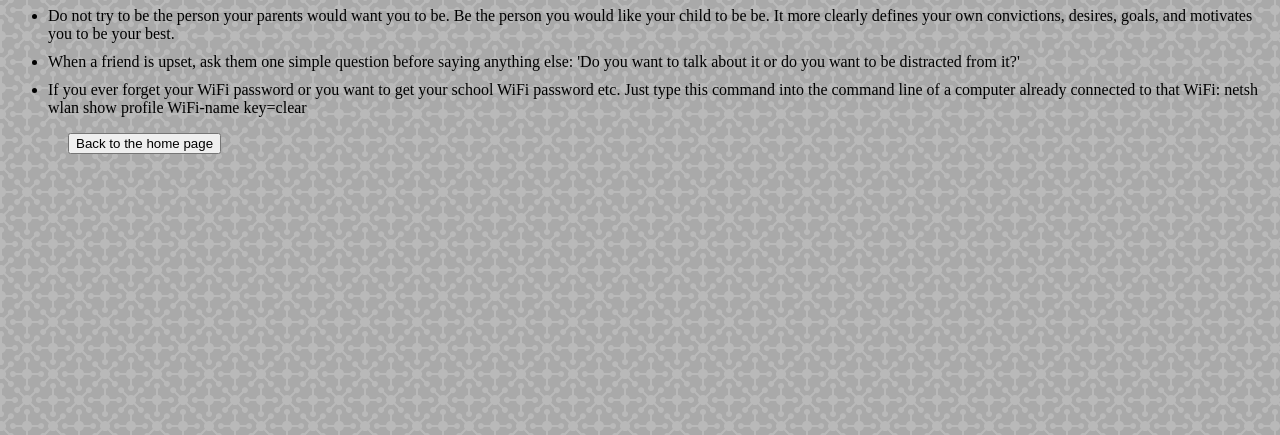
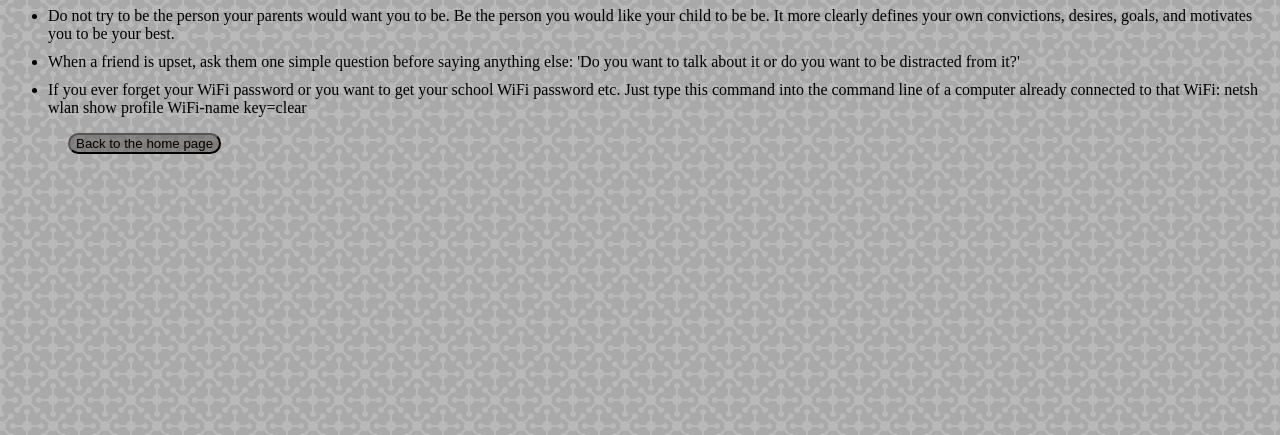
Before and after one commit to Ts1po/Secrets-access, a website: page public/secret.html in a window 1280 px wide. Shown: the part 381-816 px from the top of the page. Drawn offline with Linux system fonts and the light colour scheme.

Commit message:
update button

```diff
--- a/public/secret.html
+++ b/public/secret.html
@@ -24,7 +24,7 @@
         into the
         command line of a computer already connected to that WiFi: netsh wlan show profile WiFi-name key=clear</li>
     </ul>
-    <button>Back to the home page</button>
+    <button class="home" ><a href="./index.html" class="but">Back to the home page</a></button>
   </div>
 
 </body>
--- a/public/styles/secret.css
+++ b/public/styles/secret.css
@@ -14,3 +14,14 @@
 li {
     margin-top: 10px;
 }
+
+.but {
+    text-decoration: none;
+    color: black;
+}
+
+.home {
+    border-radius: 20px;
+    background-color: rgba(72, 67, 67, 0.443);
+    color: black;
+}
```
